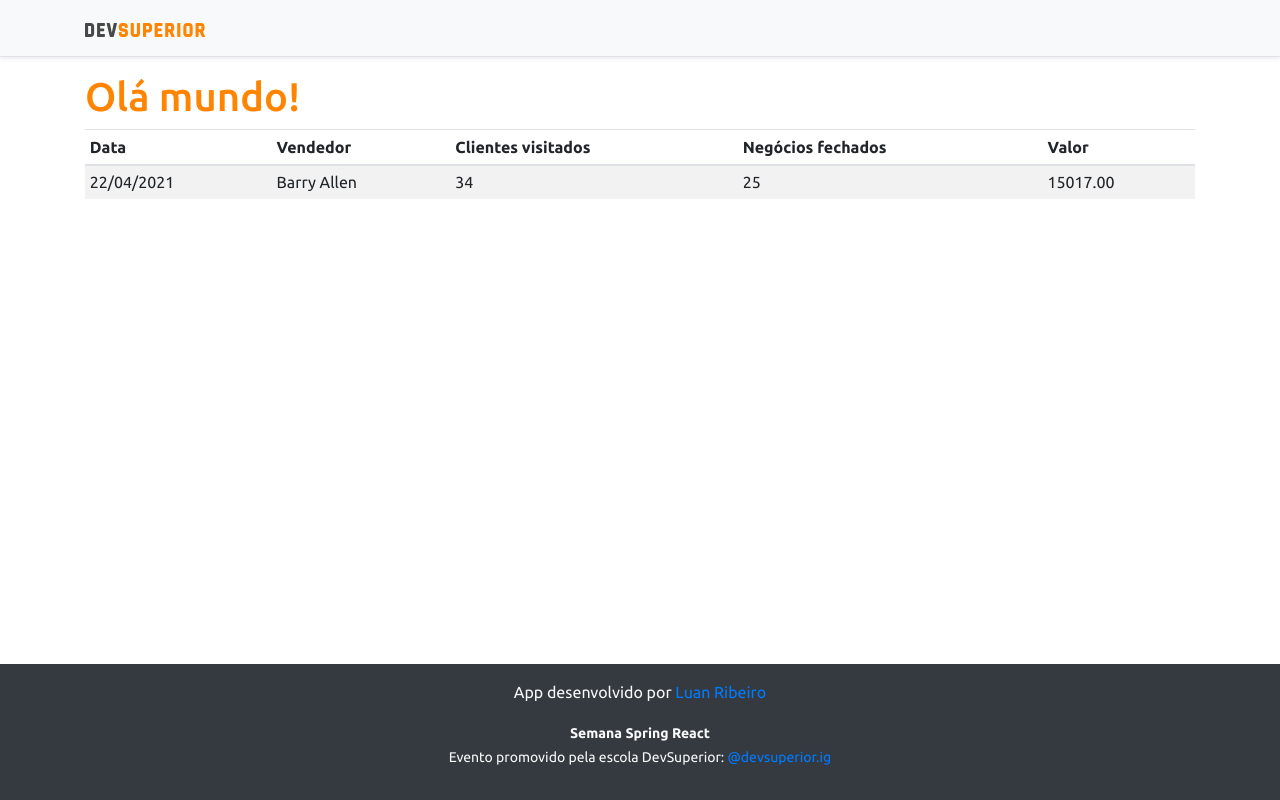
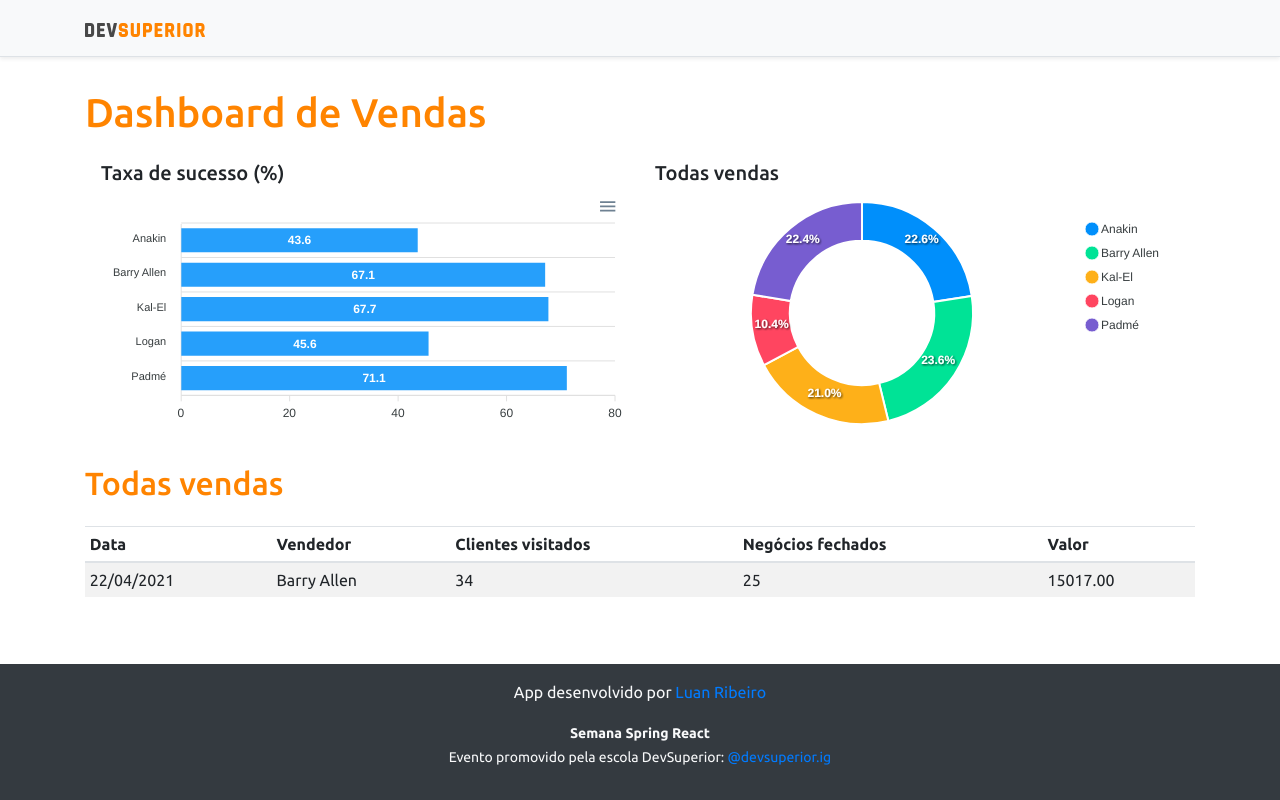
Before and after one commit to Luan-Ribeiro/projeto-sds3, a React (Create React App) app in the folder frontend/: page / in a window 1280 px wide. Built offline with nearby package versions, Linux system fonts and the light colour scheme.

Commit message:
Static charts

```diff
--- a/frontend/package.json
+++ b/frontend/package.json
@@ -12,14 +12,18 @@
     "@types/node": "^12.0.0",
     "@types/react": "^17.0.0",
     "@types/react-dom": "^17.0.0",
+    "add": "^2.0.6",
+    "apexcharts": "^3.26.1",
     "bootstrap": "^4.6.0",
     "jquery": "1.9.1",
     "popper.js": "^1.16.1",
     "react": "^17.0.2",
+    "react-apexcharts": "^1.3.9",
     "react-dom": "^17.0.2",
     "react-scripts": "4.0.3",
     "typescript": "^4.1.2",
-    "web-vitals": "^1.0.1"
+    "web-vitals": "^1.0.1",
+    "yarn": "^1.22.10"
   },
   "scripts": {
     "start": "react-scripts start",
--- a/frontend/src/App.tsx
+++ b/frontend/src/App.tsx
@@ -1,13 +1,29 @@
+import BarChart from "components/BarChart";
 import DataTable from "components/DataTable";
 import Footer from "components/Footer";
 import NavBar from "components/NavBar";
+import DonutChart from "components/DonutChart";
 
 function App() {
   return (
     <>
       <NavBar />
       <div className="container">
-        <h1 className="text-primary">Olá mundo!</h1>
+        <h1 className="text-primary py-3">Dashboard de Vendas</h1>
+
+        <div className="row px-3">
+          <div className="col-sm-6">
+            <h5 className="text-secundary">Taxa de sucesso (%)</h5>
+            <BarChart />
+          </div>
+          <div className="col-sm-6">
+            <h5 className="text-secundary">Todas vendas</h5>
+            <DonutChart />
+          </div>
+        </div>
+        <div className="py-3">
+          <h2 className="text-primary">Todas vendas</h2>
+        </div>
         <DataTable />
       </div>
       <Footer />
--- /dev/null
+++ b/frontend/src/components/BarChart/index.tsx
@@ -0,0 +1,33 @@
+import Chart from 'react-apexcharts'
+
+const BarChart = () => {
+    const options = {
+        plotOptions: {
+            bar: {
+                horizontal: true,
+            }
+        },
+    };
+
+    const mockData = {
+        labels: {
+            categories: ['Anakin', 'Barry Allen', 'Kal-El', 'Logan', 'Padmé']
+        },
+        series: [
+            {
+                name: "% Sucesso",
+                data: [43.6, 67.1, 67.7, 45.6, 71.1]
+            }
+        ]
+    };
+    return (
+        <Chart
+            options = {{...options, xaxis: mockData.labels}}
+            series = {mockData.series}
+            type = "bar"
+            height = "240"
+        />
+    );
+}
+
+export default BarChart;
--- /dev/null
+++ b/frontend/src/components/DonutChart/index.tsx
@@ -0,0 +1,24 @@
+import Chart from 'react-apexcharts'
+
+const DonutChart = () => {
+    const mockData = {
+        series: [477138, 499928, 444867, 220426, 473088],
+        labels: ['Anakin', 'Barry Allen', 'Kal-El', 'Logan', 'Padmé']
+    }
+
+    const options = {
+        legend: {
+            show: true
+        }
+    }
+    return (
+        <Chart
+            options = {{...options, labels: mockData.labels}}
+            series = {mockData.series}
+            type = "donut"
+            height = "240"
+        />
+    );
+}
+
+export default DonutChart;
```
Also changed, not shown: 1 other file (tests, documents, lock files or other folders).
